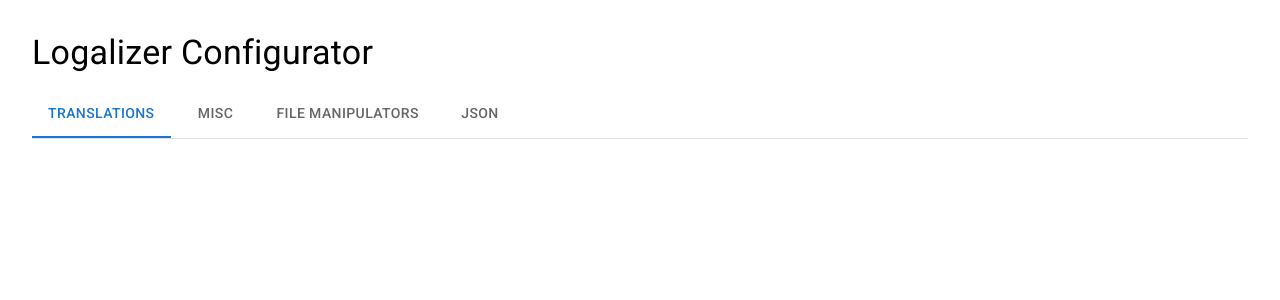
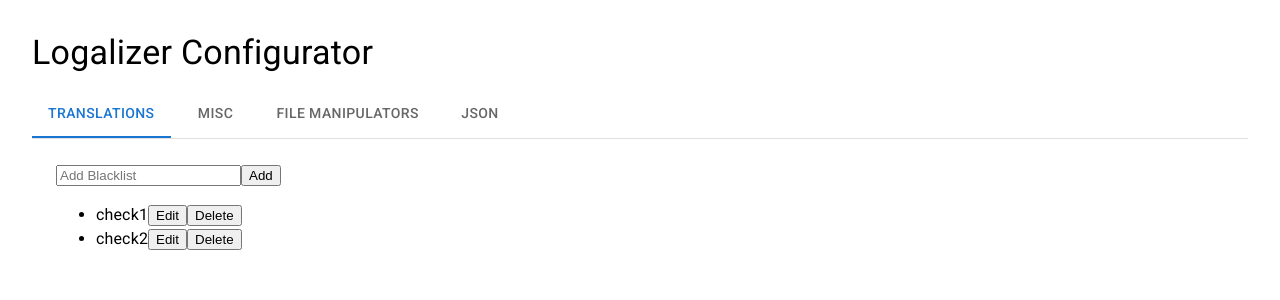
Before and after one commit to Logalizer/LogalizerConfigurator, a React (Create React App) app: page / in a window 1280 px wide. Shown: the top 300 px of the page. Built offline with nearby package versions, Linux system fonts and the light colour scheme; the HTML template or start-up script is replaced by a standard one.

Commit message:
Add blacklist CURD functionality

```diff
--- a/src/ConfigContext.js
+++ b/src/ConfigContext.js
@@ -42,6 +42,20 @@ function ConfigReducer(Config, action) {
       Config.auto_new_line = action.value;
       return;
     }
+    case "added_blacklist": {
+      Config.blacklist.push(action.value);
+      return;
+    }
+    case "edited_blacklist": {
+      // Config.blacklist.push(action.value);
+      Config.blacklist[action.index] = action.value;
+      return;
+    }
+    case "deleted_blacklist": {
+      // Config.blacklist.push(action.value);
+      Config.blacklist.splice(action.index, 1);
+      return;
+    }
     default: {
       throw Error("Unknown action: " + action.type);
     }
@@ -57,5 +71,6 @@ const initialConfig = {
   ],
   translation_file:
     "${fileDirname}/generated_${fileBasenameNoExtension}/${fileBasename}.txt",
+  blacklist: ["check1", "check2"],
   auto_new_line: true,
 };
--- a/src/TranslationsPane.js
+++ b/src/TranslationsPane.js
@@ -1,7 +1,92 @@
 import FormControl from "@mui/material/FormControl";
 import FormControlLabel from "@mui/material/FormControlLabel";
 import TextField from "@mui/material/TextField";
+import { useState } from "react";
+
+import { useConfig, useConfigDispatch } from "./ConfigContext.js";
+
+function AddBlacklist() {
+  const [text, setText] = useState("");
+  const dispatch = useConfigDispatch();
+  return (
+    <>
+      <input
+        placeholder="Add Blacklist"
+        value={text}
+        onChange={(e) => setText(e.target.value)}
+      />
+      <button
+        onClick={() => {
+          dispatch({
+            type: "added_blacklist",
+            value: text,
+          });
+          setText("");
+        }}
+      >
+        Add
+      </button>
+    </>
+  );
+}
+
+function Blacklist({ Index, Text }) {
+  const [isEditing, setIsEditing] = useState(false);
+  const dispatch = useConfigDispatch();
+  let BlacklistContent;
+  if (isEditing) {
+    BlacklistContent = (
+      <>
+        <input
+          value={Text}
+          onChange={(e) => {
+            dispatch({
+              type: "edited_blacklist",
+              value: e.target.value,
+              index: Index,
+            });
+          }}
+        />
+        <button onClick={() => setIsEditing(false)}>Save</button>
+      </>
+    );
+  } else {
+    BlacklistContent = (
+      <>
+        {Text}
+        <button onClick={() => setIsEditing(true)}>Edit</button>
+      </>
+    );
+  }
+  return (
+    <label>
+      {BlacklistContent}
+      <button
+        onClick={(e) => {
+          dispatch({
+            type: "deleted_blacklist",
+            index: Index,
+          });
+        }}
+      >
+        Delete
+      </button>
+    </label>
+  );
+}
 
 export default function TranslationsPane() {
-  return <div></div>;
+  const config = useConfig();
+  return (
+    <>
+      <AddBlacklist />
+      <ul>
+        {config.blacklist.map((text, i) => (
+          <li key={i}>
+            <Blacklist Index={i} Text={text} />
+          </li>
+        ))}
+      </ul>
+    </>
+  );
 }
```
Also changed, not shown: 1 other file (tests, documents, lock files or other folders).
